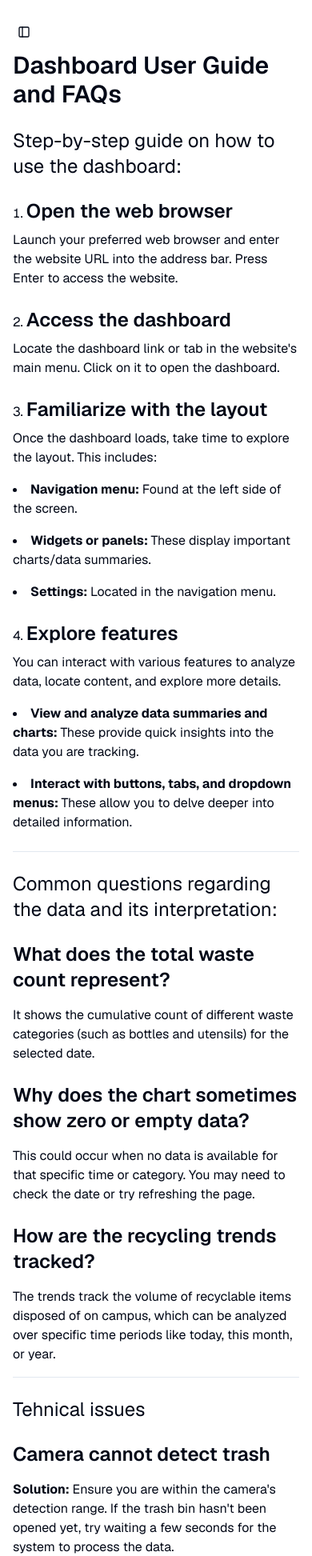
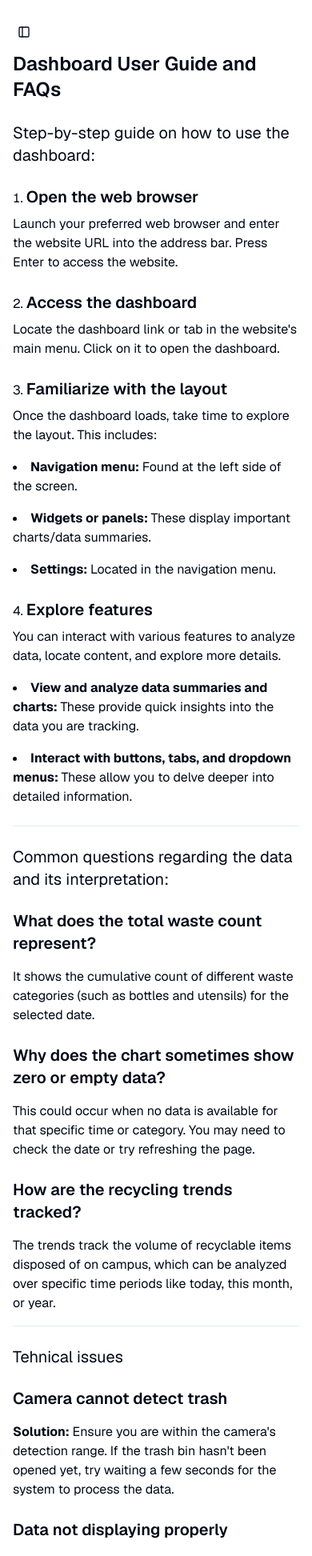
Before and after one commit to noodles-1/reach-web-client, a Next.js app: page /faqs in a window 390 px wide. Shown: the top 1945 px of the page at 80% size. Built offline with nearby package versions, Linux system fonts and the light colour scheme.

Commit message:
feat: refactor mobile view

```diff
--- a/src/app/dashboard/page.js
+++ b/src/app/dashboard/page.js
@@ -18,10 +18,10 @@ const Dashboard = () => {
 
     return (
         <>
-            <h1 className="text-3xl font-semibold"> R.E.A.C.H Waste Management Dashboard </h1>
-            <h1 className="text-2xl mt-6"> Enhancing Waste Management Practices at Arellano University - Jose Rizal Campus </h1>
+            <h1 className="text-2xl sm:text-3xl font-semibold"> R.E.A.C.H Waste Management Dashboard </h1>
+            <h1 className="text-xl sm:text-2xl mt-6"> Enhancing Waste Management Practices at Arellano University - Jose Rizal Campus </h1>
             <section className="mt-6">
-                <HeaderTitle to="introduction" className="text-2xl font-semibold">
+                <HeaderTitle to="introduction" className="text-xl sm:text-2xl font-semibold">
                     Introduction to the R.E.A.C.H Waste Management Dashboard
                 </HeaderTitle>
                 <p className="mt-4">
@@ -32,7 +32,7 @@ const Dashboard = () => {
                 </p>
             </section>
             <section className="mt-6">
-                <HeaderTitle to="goals" className="text-2xl font-semibold">
+                <HeaderTitle to="goals" className="text-xl sm:text-2xl font-semibold">
                     Goals of the R.E.A.C.H Project
                 </HeaderTitle>
                 <ol className="list-inside list-disc mt-4">
--- a/src/app/faqs/page.js
+++ b/src/app/faqs/page.js
@@ -4,24 +4,24 @@ import { Separator } from "@/components/ui/separator";
 const FAQs = () => {
     return (
         <div>
-            <h1 className="text-3xl font-semibold"> Dashboard User Guide and FAQs </h1>
+            <h1 className="text-2xl sm:text-3xl font-semibold"> Dashboard User Guide and FAQs </h1>
             <section className="mt-6">
-                <HeaderTitle to="guide" className="text-2xl"> Step-by-step guide on how to use the dashboard: </HeaderTitle>
+                <HeaderTitle to="guide" className="text-xl sm:text-2xl"> Step-by-step guide on how to use the dashboard: </HeaderTitle>
                 <ol className="list-inside list-decimal mt-6">
                     <li className="mb-6">
-                        <span className="font-semibold text-2xl"> Open the web browser </span>
+                        <span className="font-semibold text-xl sm:text-2xl"> Open the web browser </span>
                         <p className="mt-2">
                             Launch your preferred web browser and enter the website URL into the address bar. Press Enter to access the website.
                         </p>
                     </li>
                     <li className="mb-6">
-                        <span className="font-semibold text-2xl"> Access the dashboard </span>
+                        <span className="font-semibold text-xl sm:text-2xl"> Access the dashboard </span>
                         <p className="mt-2">
                             Locate the dashboard link or tab in the website's main menu. Click on it to open the dashboard.
                         </p>
                     </li>
                     <li className="mb-6">
-                        <span className="font-semibold text-2xl"> Familiarize with the layout </span>
+                        <span className="font-semibold text-xl sm:text-2xl"> Familiarize with the layout </span>
                         <p className="mt-2">
                             Once the dashboard loads, take time to explore the layout. This includes:
                         </p>
@@ -41,7 +41,7 @@ const FAQs = () => {
                         </ol>
                     </li>
                     <li className="mb-6">
-                        <span className="font-semibold text-2xl"> Explore features </span>
+                        <span className="font-semibold text-xl sm:text-2xl"> Explore features </span>
                         <p className="mt-2">
                             You can interact with various features to analyze data, locate content, and explore more details.
                         </p>
@@ -60,28 +60,28 @@ const FAQs = () => {
             </section>
             <Separator className="my-4" />
             <section className="mt-6">
-                <HeaderTitle to="questions" className="text-2xl"> Common questions regarding the data and its interpretation: </HeaderTitle>
-                <h1 className="text-2xl font-semibold mt-6"> What does the total waste count represent? </h1>
+                <HeaderTitle to="questions" className="text-xl sm:text-2xl"> Common questions regarding the data and its interpretation: </HeaderTitle>
+                <h1 className="text-xl sm:text-2xl font-semibold mt-6"> What does the total waste count represent? </h1>
                 <p className="mt-4"> It shows the cumulative count of different waste categories (such as bottles and utensils) for the selected date. </p>
-                <h1 className="text-2xl font-semibold mt-6"> Why does the chart sometimes show zero or empty data? </h1>
+                <h1 className="text-xl sm:text-2xl font-semibold mt-6"> Why does the chart sometimes show zero or empty data? </h1>
                 <p className="mt-4"> This could occur when no data is available for that specific time or category. You may need to check the date or try refreshing the page. </p>
-                <h1 className="text-2xl font-semibold mt-6"> How are the recycling trends tracked? </h1>
+                <h1 className="text-xl sm:text-2xl font-semibold mt-6"> How are the recycling trends tracked? </h1>
                 <p className="mt-4"> The trends track the volume of recyclable items disposed of on campus, which can be analyzed over specific time periods like today, this month, or year. </p>
             </section>
             <Separator className="my-4" />
             <section className="mt-6">
-                <HeaderTitle to="issues" className="text-2xl"> Tehnical issues </HeaderTitle>
-                <h1 className="text-2xl font-semibold mt-6"> Camera cannot detect trash </h1>
+                <HeaderTitle to="issues" className="text-xl sm:text-2xl"> Tehnical issues </HeaderTitle>
+                <h1 className="text-xl sm:text-2xl font-semibold mt-6"> Camera cannot detect trash </h1>
                 <p className="mt-4">
                     <strong> Solution: </strong>
                     Ensure you are within the camera's detection range. If the trash bin hasn't been opened yet, try waiting a few seconds for the system to process the data.
                 </p>
-                <h1 className="text-2xl font-semibold mt-6"> Data not displaying properly </h1>
+                <h1 className="text-xl sm:text-2xl font-semibold mt-6"> Data not displaying properly </h1>
                 <p className="mt-4">
                     <strong> Solution: </strong>
                     Try refreshing the dashboard page. If issues persist, check your internet connection and ensure the system is operating correctly.
                 </p>
-                <h1 className="text-2xl font-semibold mt-6"> Issues with the trash collector data </h1>
+                <h1 className="text-xl sm:text-2xl font-semibold mt-6"> Issues with the trash collector data </h1>
                 <p className="mt-4">
                     <strong> Solution: </strong>
                     If the data is malfunctioning, try refreshing the dashboard to re-fetch updated information.
--- a/src/components/app-sidebar.jsx
+++ b/src/components/app-sidebar.jsx
@@ -48,8 +48,8 @@ export function AppSidebar() {
         <Sidebar>
             <SidebarContent>
                 <SidebarGroup>
-                    <SidebarHeader className="font-semibold"> ASTCAW - Waste Management </SidebarHeader>
-                    <Separator className="my-4"/>
+                    <SidebarHeader className="font-semibold my-8 sm:my-4"> ASTCAW - Waste Management </SidebarHeader>
+                    <Separator className="mb-4"/>
                     <SidebarGroupContent>
                         <SidebarMenu>
                         {items.map((item) => (
--- a/src/components/cards/about-dashboard.js
+++ b/src/components/cards/about-dashboard.js
@@ -9,7 +9,7 @@ const AboutDashboard = () => {
     return (
         <Card>
             <CardHeader>
-                <CardTitle> About the Dashboard </CardTitle>
+                <CardTitle className="text-xl sm:text-2xl"> About the Dashboard </CardTitle>
             </CardHeader>
             <CardContent>
                 This dashboard provides insights into waste management on campus, focusing on recyclable items. Use this tool to track trends and help promote sustainability initiatives. Thank you for being a part of our eco-friendly efforts!
--- a/src/components/cards/calendar-range.js
+++ b/src/components/cards/calendar-range.js
@@ -25,7 +25,7 @@ export function CalendarRange({ className, date, setDate }) {
     return (
         <Card>
             <CardHeader>
-                <CardTitle> Chart settings </CardTitle>
+                <CardTitle className="text-xl sm:text-2xl"> Chart settings </CardTitle>
                 <CardDescription> Pick a date range to show data existing within the range </CardDescription>
             </CardHeader>
             <CardContent>
--- a/src/components/cards/charts/total-counts.js
+++ b/src/components/cards/charts/total-counts.js
@@ -40,7 +40,7 @@ const TotalCounts = ({ date }) => {
     return (
         <Card className="flex-1">
             <CardHeader>
-                <CardTitle> Waste Composition </CardTitle>
+                <CardTitle className="text-xl sm:text-2xl"> Waste Composition </CardTitle>
                 <CardDescription>
                     Total waste items (
                         {date?.from ? (
--- a/src/components/cards/charts/waste-trends.js
+++ b/src/components/cards/charts/waste-trends.js
@@ -37,7 +37,7 @@ export function WasteTrends({ item, date }) {
     return (
         <Card>
             <CardHeader>
-                <CardTitle> Waste Trend ({item}) </CardTitle>
+                <CardTitle className="text-xl sm:text-2xl"> Waste Trend ({item}) </CardTitle>
                 <CardDescription>
                     {date?.from ? (
                         date.to ? (
```
Also changed, not shown: src/app/page.js (+5 -5 lines).
